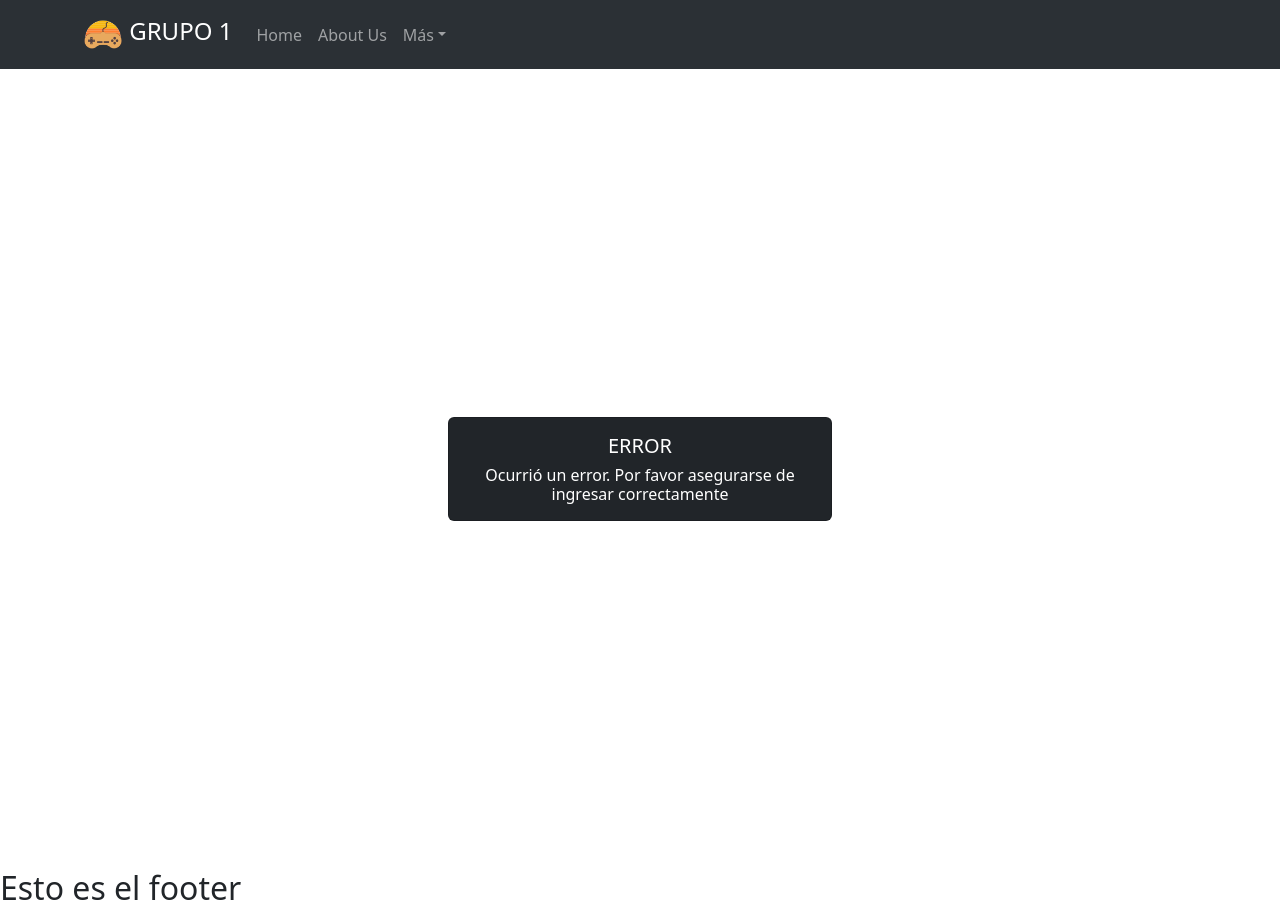
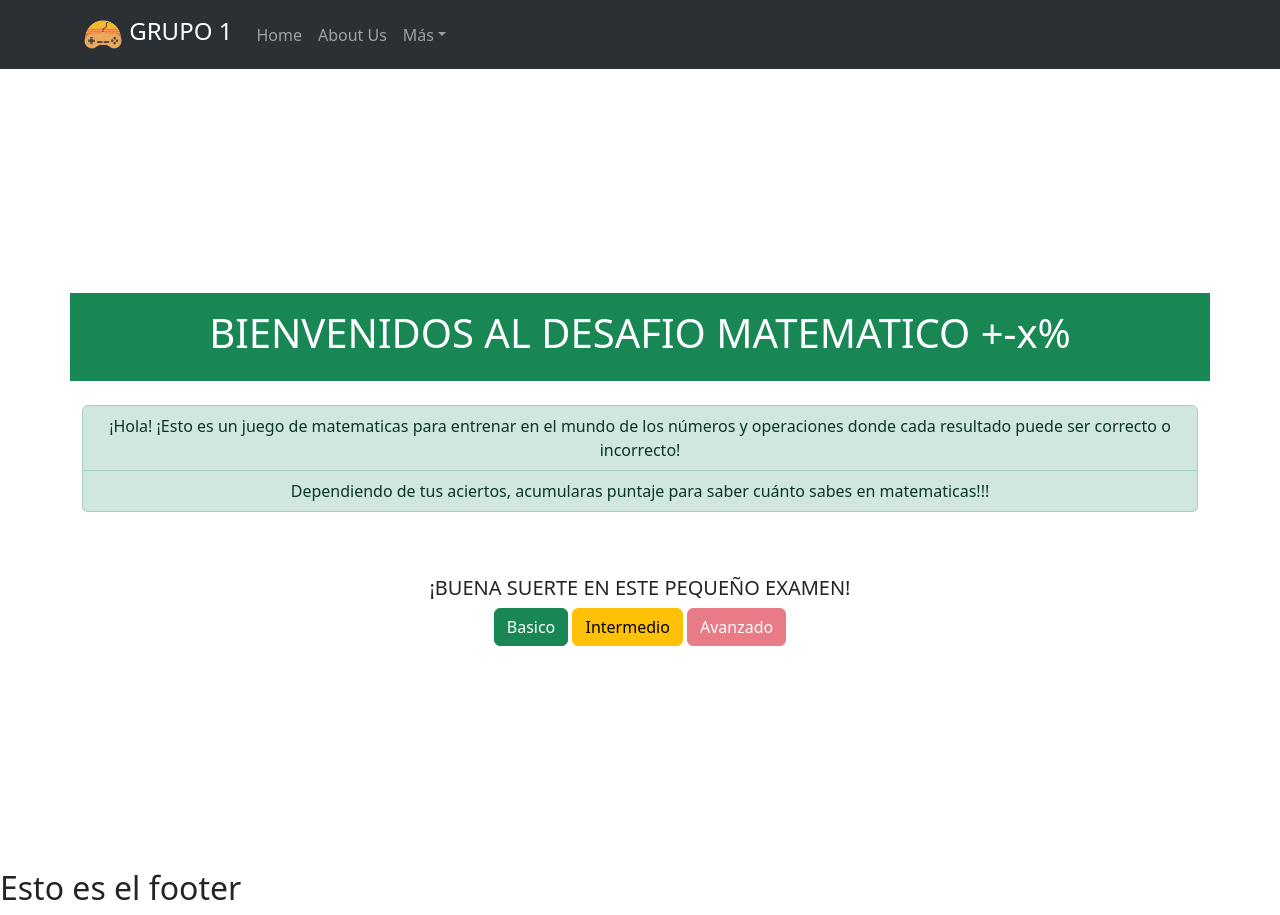
Before and after one commit to tammarabm/proyectofinal_grupo_1, a React (Vite) app in the folder proyectofinal_grupo_1/: page /desafioMatematico in a window 1280 px wide. Built offline with nearby package versions, Linux system fonts and the light colour scheme.

Commit message:
Integrando Desafio Matematico
Se agrega Nivel Basico y Nivel Intermedio -AngeloCarla

```diff
--- a/proyectofinal_grupo_1/src/App.jsx
+++ b/proyectofinal_grupo_1/src/App.jsx
@@ -4,6 +4,7 @@ import ErrorPage from './components/ErrorPage';
 import Home from './components/Home';
 import Layout from './components/Layout';
 import AboutUs from './components/AboutUs';
+import DesafioMatematico from './components/DesafioMatematico/ProyectoReact';
 
 function App() {
 
@@ -15,6 +16,7 @@ function App() {
           <Route path="/" element ={ <Layout/> }>
             <Route index element = { <Home/>} />
             <Route path="/aboutUs" element ={ <AboutUs/> } />
+            <Route path="/desafioMatematico" element ={ <DesafioMatematico/> } />
             <Route path="*" element ={ <ErrorPage/> }/>
           </Route>
         </Routes>
--- /dev/null
+++ b/proyectofinal_grupo_1/src/components/DesafioMatematico/DesafioMatematico.jsx
@@ -0,0 +1,38 @@
+import { useState } from 'react';
+import Card from 'react-bootstrap/Card';
+import InputGroup from 'react-bootstrap/InputGroup';
+import Form from 'react-bootstrap/Form';
+import { Button } from 'react-bootstrap';
+
+const DesafioMatematico = ({ challenge, verifyAnswer }) => {
+  const [userAnswer, setUserAnswer] = useState('');
+
+  const handleSubmit = () => {
+    verifyAnswer(userAnswer);
+    setUserAnswer('');
+  };
+
+  return (
+    <div className="d-flex justify-content-center align-items-center" style={{ height: '100vh' }}>
+      <Card className="text-center" style={{ width: '25rem' }}>
+        <Card.Header as='h6'>Desafio Matematico</Card.Header>
+        <Card.Body>
+          <Card.Title as='h3'>Resuelve: {challenge.num1} {challenge.operator} {challenge.num2}</Card.Title>
+          <br />
+          <InputGroup className="mb-3">
+            <Form.Control
+              type="number"
+              placeholder="Respuesta"
+              value={userAnswer}
+              onChange={(e) => setUserAnswer(e.target.value)}
+            />
+          </InputGroup>
+          <br />
+          <Button variant="outline-danger" onClick={handleSubmit}>Verificar resultado</Button>
+        </Card.Body>
+      </Card>
+    </div>
+  );
+};
+
+export default DesafioMatematico;
--- /dev/null
+++ b/proyectofinal_grupo_1/src/components/DesafioMatematico/PantallaFinal.jsx
@@ -0,0 +1,22 @@
+import Card from 'react-bootstrap/Card';
+import Button from 'react-bootstrap/Button';
+
+const PantallaFinal = ({ points, resetearJuego }) => {
+    return (
+    <div className="d-flex justify-content-center align-items-center" style={{ height: '100vh' }}>
+    <Card className="text-center" style={{ width: '22rem' }}>
+        <Card.Body>
+            <Card.Title as ='h5'>
+                JUEGO TERMINADO
+            </Card.Title>
+            <Card.Text as='h6'>
+                Puntuaje Final: {points}/5
+            </Card.Text>
+            <Button variant="warning" onClick={resetearJuego}> Reiniciar Juego</Button>
+        </Card.Body>
+    </Card>
+    </div>
+    );
+};
+
+export default PantallaFinal;
--- /dev/null
+++ b/proyectofinal_grupo_1/src/components/DesafioMatematico/PantallaInicio.jsx
@@ -0,0 +1,27 @@
+import { Button } from 'react-bootstrap';
+import ListGroup from 'react-bootstrap/ListGroup';
+function PantallaInicio({ startGame }) {
+    return (
+        <>
+            <div className="d-flex flex-column justify-content-center align-items-center" style={{ minHeight: '100vh' }}>
+                <div className="container text-center text-bg-success p-3">
+                    <h1>BIENVENIDOS AL DESAFIO MATEMATICO +-x%</h1>
+                </div>
+                    <ul className=" container text-center mt-md-4">
+                    <ListGroup>
+                        <ListGroup.Item variant="success">¡Hola! ¡Esto es un juego de matematicas para entrenar en el mundo de los números y operaciones donde cada resultado puede ser correcto o incorrecto!</ListGroup.Item>
+                        <ListGroup.Item variant="success">Dependiendo de tus aciertos, acumularas puntaje para saber cuánto sabes en matematicas!!!</ListGroup.Item>
+                        </ListGroup>
+                    </ul>
+                <div className="container text-center mt-md-5">
+                    <h5>¡BUENA SUERTE EN ESTE PEQUEÑO EXAMEN!</h5>
+                    <Button variant="success" onClick={() => startGame('basico')}>Basico</Button> {' '}
+                    <Button variant="warning" onClick={() => startGame('intermedio')}>Intermedio</Button> {' '}
+                    <Button variant="danger" disabled onClick={() => startGame('avanzado')}>Avanzado</Button>
+                </div>
+            </div>
+        </>
+    );
+}
+
+export default PantallaInicio;
--- /dev/null
+++ b/proyectofinal_grupo_1/src/components/DesafioMatematico/PantallaResultado.jsx
@@ -0,0 +1,17 @@
+import Card from 'react-bootstrap/Card';
+import { Button } from 'react-bootstrap';
+
+const PantallaResultado = ({ isCorrect, nextRound }) => {
+  return (
+  <div className="d-flex justify-content-center align-items-center" style={{ height: '100vh' }}>
+    <Card className="text-center" style={{ width: '18rem' }}>
+      <Card.Body>
+        <Card.Title as='h4'>{isCorrect ? "¡Correcto!" : "¡Incorrecto!"}</Card.Title>
+        <br />
+        <Button variant="success" onClick={nextRound}> Siguiente desafío</Button>
+      </Card.Body>
+    </Card>
+  </div>
+  );
+};
+export default PantallaResultado;
--- /dev/null
+++ b/proyectofinal_grupo_1/src/components/DesafioMatematico/ProyectoReact.jsx
@@ -0,0 +1,103 @@
+import { useState } from 'react';
+import PantallaInicio from './PantallaInicio';
+import DesafioMatematico from './DesafioMatematico';
+import PantallaResultado from './PantallaResultado';
+import PantallaFinal from './PantallaFinal';
+
+const ProyectoReact = () => {
+  const [gameStarted, setGameStarted] = useState(false);
+  const [currentChallenge, setCurrentChallenge] = useState({});
+  const [nivel, setNivel] = useState('basico');
+  const [points, setPoints] = useState(0);
+  const [round, setRound] = useState(0);
+  const [showResult, setShowResult] = useState(false);
+  const [isCorrect, setIsCorrect] = useState(false);
+  const [juegoTerminado, setJuegoTerminado] = useState(false);
+
+  const startGame = (nivelSeleccionado) => {
+    console.log("Juego iniciado");
+    setGameStarted(true);
+    setNivel(nivelSeleccionado);
+    generateChallenge(nivelSeleccionado);
+    setPoints(0);
+    setRound(1);
+    setJuegoTerminado(false);
+  };
+
+  const generateChallenge = (nivel) => {
+    let num1, num2, operator, correctAnswer;
+
+    if (nivel === 'basico') {
+      // Nivel Basico: Sumas y restas simples
+      const isAddition = Math.random() > 0.5;
+      num1 = Math.floor(Math.random() * 10) + 1;
+      num2 = Math.floor(Math.random() * 10) + 1;
+
+      if (!isAddition && num1 < num2) [num1, num2] = [num2, num1];
+      operator = isAddition ? '+' : '-';
+      correctAnswer = isAddition ? num1 + num2 : num1 - num2;
+
+    } else if (nivel === 'intermedio') {
+      // Nivel Intermedio: Multiplicaciones y divisiones
+      const isMultiplication = Math.random() > 0.5;
+      num1 = Math.floor(Math.random() * 10) + 1;
+      num2 = Math.floor(Math.random() * 10) + 1;
+
+      if (!isMultiplication && num1 < num2) [num1, num2] = [num2, num1];
+      operator = isMultiplication ? '*' : '/';
+      correctAnswer = isMultiplication ? num1 * num2 : Math.floor(num1 / num2);
+      num1 = isMultiplication ? num1 : num1 * num2;
+
+    } else if (nivel === 'avanzado') {
+      // Nivel Avanzado: Operaciones con decimales, fracciones y ecuaciones
+    }
+    setCurrentChallenge({ num1, num2, operator, correctAnswer });
+  };
+
+  const verifyAnswer = (userAnswer) => {
+
+    if (userAnswer === '') return;
+
+    if (parseInt(userAnswer) === currentChallenge.correctAnswer) {
+      setPoints(points + 1);
+      setIsCorrect(true);
+    } else {
+      setIsCorrect(false);
+    }
+    setShowResult(true);
+  };
+
+  const nextRound = () => {
+    if (round < 5) {
+      setRound(round + 1);
+      generateChallenge(nivel);
+      setShowResult(false);
+    } else {
+      setShowResult(false);
+      setJuegoTerminado(true);
+    }
+  };
+
+  const resetearJuego = () => {
+    setJuegoTerminado(false);
+    setPoints(0);
+    setRound(1);
+    console.log(points);
+  };
+
+  return (
+    <div>
+      {!gameStarted ? (
+        <PantallaInicio startGame={startGame} /> // Pasar la función correctamente
+      ) : juegoTerminado ? (
+        <PantallaFinal points={points} resetearJuego={resetearJuego} />
+      ) : showResult ? (
+        <PantallaResultado isCorrect={isCorrect} nextRound={nextRound} />
+      ) : (
+        <DesafioMatematico challenge={currentChallenge} verifyAnswer={verifyAnswer} />
+      )}
+    </div>
+  );
+};
+
+export default ProyectoReact;
--- a/proyectofinal_grupo_1/src/components/Layout.jsx
+++ b/proyectofinal_grupo_1/src/components/Layout.jsx
@@ -17,7 +17,7 @@ function Layout(){
                 <NavDropdown.Item href="#action/3.1">Indice de Masa Corporal</NavDropdown.Item>
                 <NavDropdown.Item href="#action/3.2">Gestor de Transacciones de Billeteras Virtuales</NavDropdown.Item>
                 <NavDropdown.Item href="#action/3.3">Juego Phaser</NavDropdown.Item>
-                <NavDropdown.Item href="#action/3.4"> Desafio Matemático </NavDropdown.Item>
+                <NavDropdown.Item href="/desafioMatematico"> Desafio Matematico </NavDropdown.Item>
                 <NavDropdown.Divider />
                 <NavDropdown.Item href="#action/3.4">
                     Separated link
```
